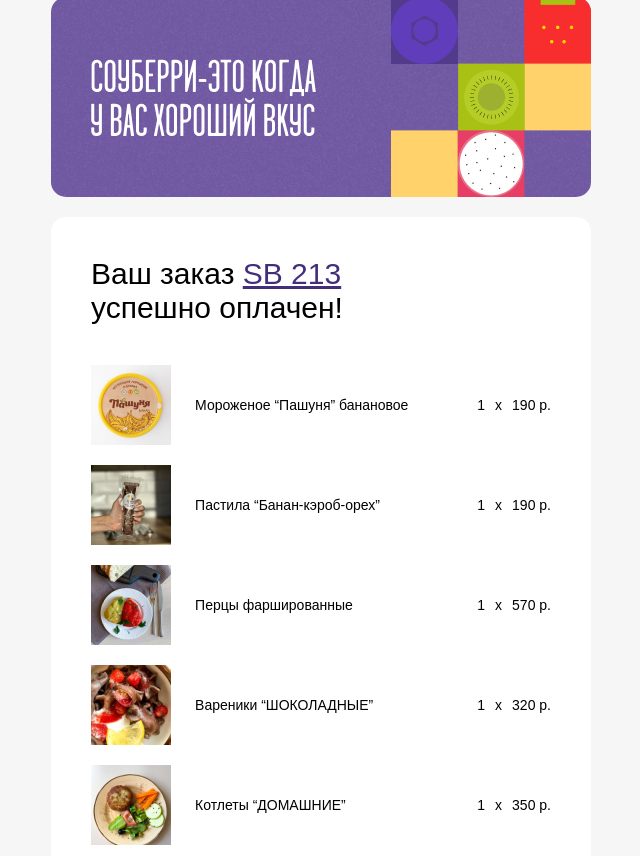
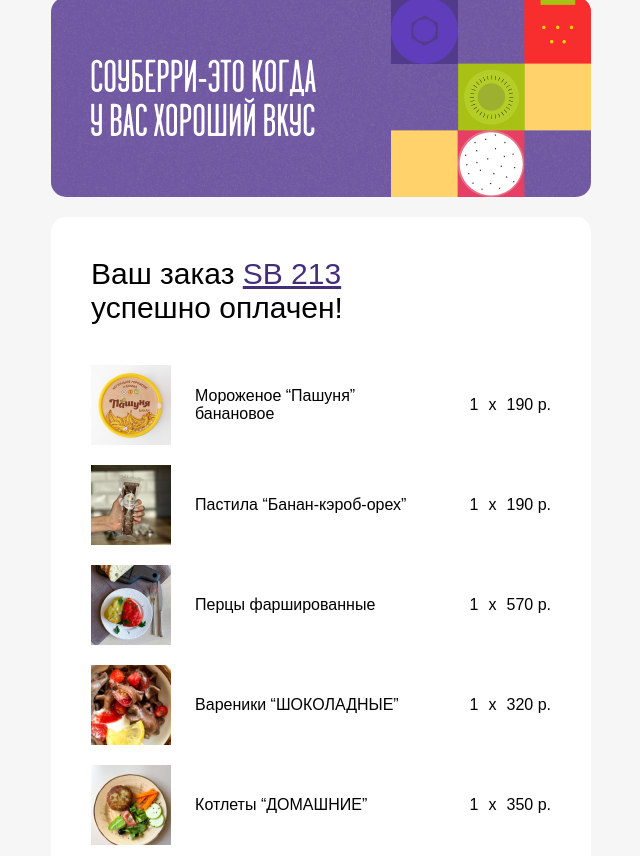
Before and after one commit to ArsenyKornilcev/mail, a plain HTML site: page index.html in a window 1280 px wide. Shown: the part 96-952 px from the top of the page, without its empty margins (319-959 px from the left). Drawn offline with Linux system fonts and the light colour scheme.

Commit message:
another font size fixes

```diff
--- a/index.html
+++ b/index.html
@@ -194,12 +194,12 @@
                                                                                                                 style="padding-right: 20px;">
                                                                                                                 <!-- название товара -->
                                                                                                                 <span
-                                                                                                                    style="color: #000;font-family: Arial;font-size: 0.875em;font-style: normal;font-weight: 400;mso-line-height-rule:exactly;display: block;width: 240px;">Мороженое
+                                                                                                                    style="color: #000;font-family: Arial;font-size: 1em;font-style: normal;font-weight: 400;mso-line-height-rule:exactly;display: block;width: 240px;">Мороженое
                                                                                                                     “Пашуня”
                                                                                                                     банановое</span>
                                                                                                             </td>
                                                                                                             <td align="right"
-                                                                                                                style="color: #000;font-family: Arial;font-size: 0.875em;font-style: normal;font-weight: 400;mso-line-height-rule:exactly;min-width: 82px;text-align: right;">
+                                                                                                                style="color: #000;font-family: Arial;font-size: 1em;font-style: normal;font-weight: 400;mso-line-height-rule:exactly;min-width: 82px;text-align: right;">
                                                                                                                 <!-- кол-во товаров, цена товара -->
                                                                                                                 <span>1</span><span
                                                                                                                     style="padding: 0 10px 0 10px;">x</span><span>190
@@ -229,11 +229,11 @@
                                                                                                             <td
                                                                                                                 style="padding-right: 20px;">
                                                                                                                 <span
-                                                                                                                    style="color: #000;font-family: Arial;font-size: 0.875em;font-style: normal;font-weight: 400;mso-line-height-rule:exactly;display: block;width: 240px;">Пастила
+                                                                                                                    style="color: #000;font-family: Arial;font-size: 1em;font-style: normal;font-weight: 400;mso-line-height-rule:exactly;display: block;width: 240px;">Пастила
                                                                                                                     “Банан-кэроб-орех”</span>
                                                                                                             </td>
                                                                                                             <td align="right"
-                                                                                                                style="color: #000;font-family: Arial;font-size: 0.875em;font-style: normal;font-weight: 400;mso-line-height-rule:exactly;min-width: 82px;text-align: right;">
+                                                                                                                style="color: #000;font-family: Arial;font-size: 1em;font-style: normal;font-weight: 400;mso-line-height-rule:exactly;min-width: 82px;text-align: right;">
                                                                                                                 <span>1</span><span
                                                                                                                     style="padding: 0 10px 0 10px;">x</span><span>190
                                                                                                                     р.</span>
@@ -261,11 +261,11 @@
                                                                                                             <td
                                                                                                                 style="padding-right: 20px;">
                                                                                                                 <span
-                                                                                                                    style="color: #000;font-family: Arial;font-size: 0.875em;font-style: normal;font-weight: 400;mso-line-height-rule:exactly;display: block;width: 240px;">Перцы
+                                                                                                                    style="color: #000;font-family: Arial;font-size: 1em;font-style: normal;font-weight: 400;mso-line-height-rule:exactly;display: block;width: 240px;">Перцы
                                                                                                                     фаршированные</span>
                                                                                                             </td>
                                                                                                             <td align="right"
-                                                                                                                style="color: #000;font-family: Arial;font-size: 0.875em;font-style: normal;font-weight: 400;mso-line-height-rule:exactly;min-width: 82px;text-align: right;">
+                                                                                                                style="color: #000;font-family: Arial;font-size: 1em;font-style: normal;font-weight: 400;mso-line-height-rule:exactly;min-width: 82px;text-align: right;">
                                                                                                                 <span>1</span><span
                                                                                                                     style="padding: 0 10px 0 10px;">x</span><span>570
                                                                                                                     р.</span>
@@ -293,11 +293,11 @@
                                                                                                             <td
                                                                                                                 style="padding-right: 20px;">
                                                                                                                 <span
-                                                                                                                    style="color: #000;font-family: Arial;font-size: 0.875em;font-style: normal;font-weight: 400;mso-line-height-rule:exactly;display: block;width: 240px;">Вареники
+                                                                                                                    style="color: #000;font-family: Arial;font-size: 1em;font-style: normal;font-weight: 400;mso-line-height-rule:exactly;display: block;width: 240px;">Вареники
                                                                                                                     “ШОКОЛАДНЫЕ”</span>
                                                                                                             </td>
                                                                                                             <td align="right"
-                                                                                                                style="color: #000;font-family: Arial;font-size: 0.875em;font-style: normal;font-weight: 400;mso-line-height-rule:exactly;min-width: 82px;text-align: right;">
+                                                                                                                style="color: #000;font-family: Arial;font-size: 1em;font-style: normal;font-weight: 400;mso-line-height-rule:exactly;min-width: 82px;text-align: right;">
                                                                                                                 <span>1</span><span
                                                                                                                     style="padding: 0 10px 0 10px;">x</span><span>320
                                                                                                                     р.</span>
@@ -325,11 +325,11 @@
                                                                                                             <td
                                                                                                                 style="padding-right: 20px;">
                                                                                                                 <span
-                                                                                                                    style="color: #000;font-family: Arial;font-size: 0.875em;font-style: normal;font-weight: 400;mso-line-height-rule:exactly;display: block;width: 240px;">Котлеты
+                                                                                                                    style="color: #000;font-family: Arial;font-size: 1em;font-style: normal;font-weight: 400;mso-line-height-rule:exactly;display: block;width: 240px;">Котлеты
                                                                                                                     “ДОМАШНИЕ”</span>
                                                                                                             </td>
                                                                                                             <td align="right"
-                                                                                                                style="color: #000;font-family: Arial;font-size: 0.875em;font-style: normal;font-weight: 400;mso-line-height-rule:exactly;min-width: 82px;text-align: right;">
+                                                                                                                style="color: #000;font-family: Arial;font-size: 1em;font-style: normal;font-weight: 400;mso-line-height-rule:exactly;min-width: 82px;text-align: right;">
                                                                                                                 <span>1</span><span
                                                                                                                     style="padding: 0 10px 0 10px;">x</span><span>350
                                                                                                                     р.</span>
@@ -585,6 +585,7 @@
                                     </td>
                                 </tr>
                             </table>
+                            <!-- конец секции контактов -->
                         </td>
                     </tr>
                 </table>
```
